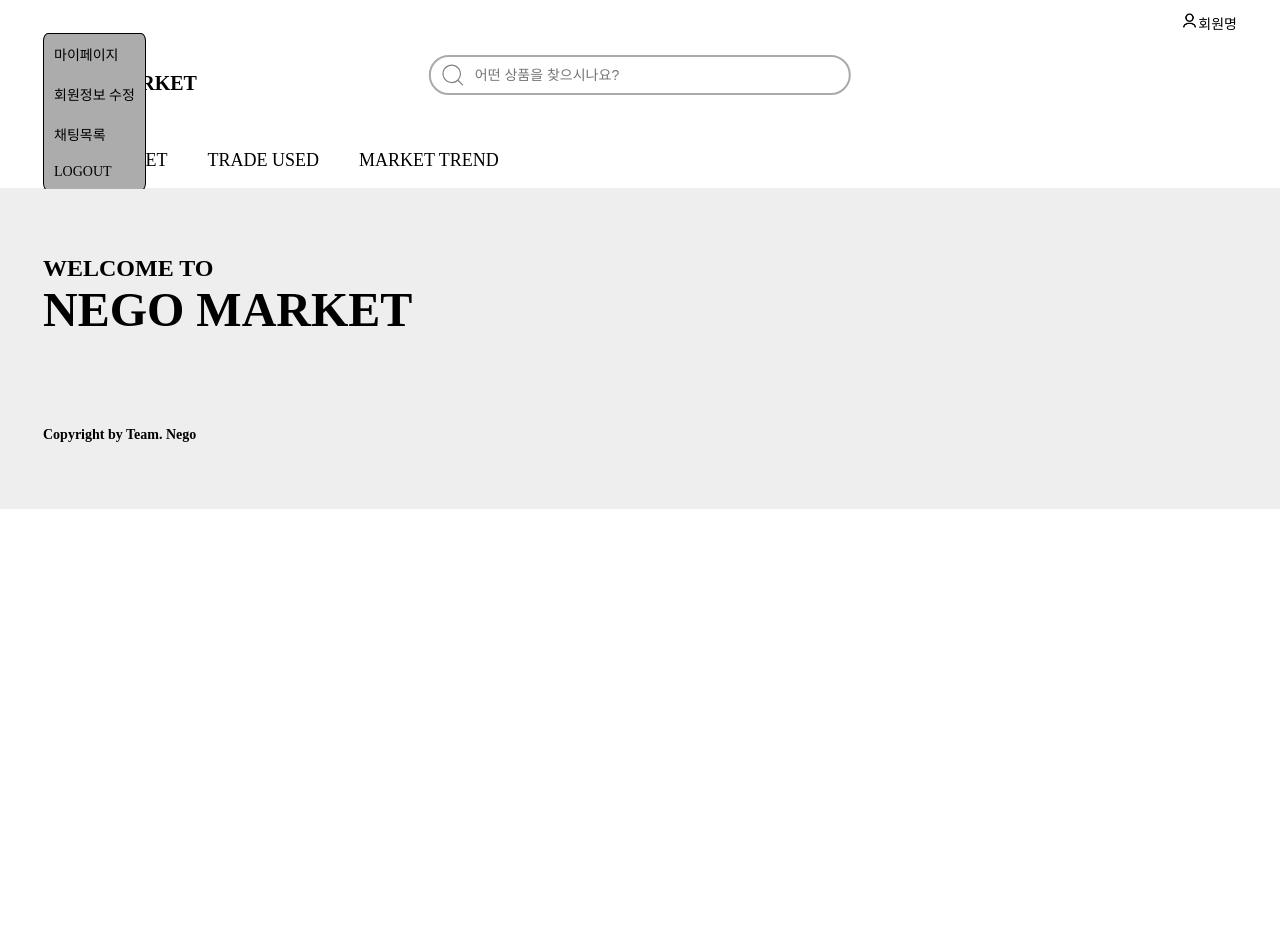
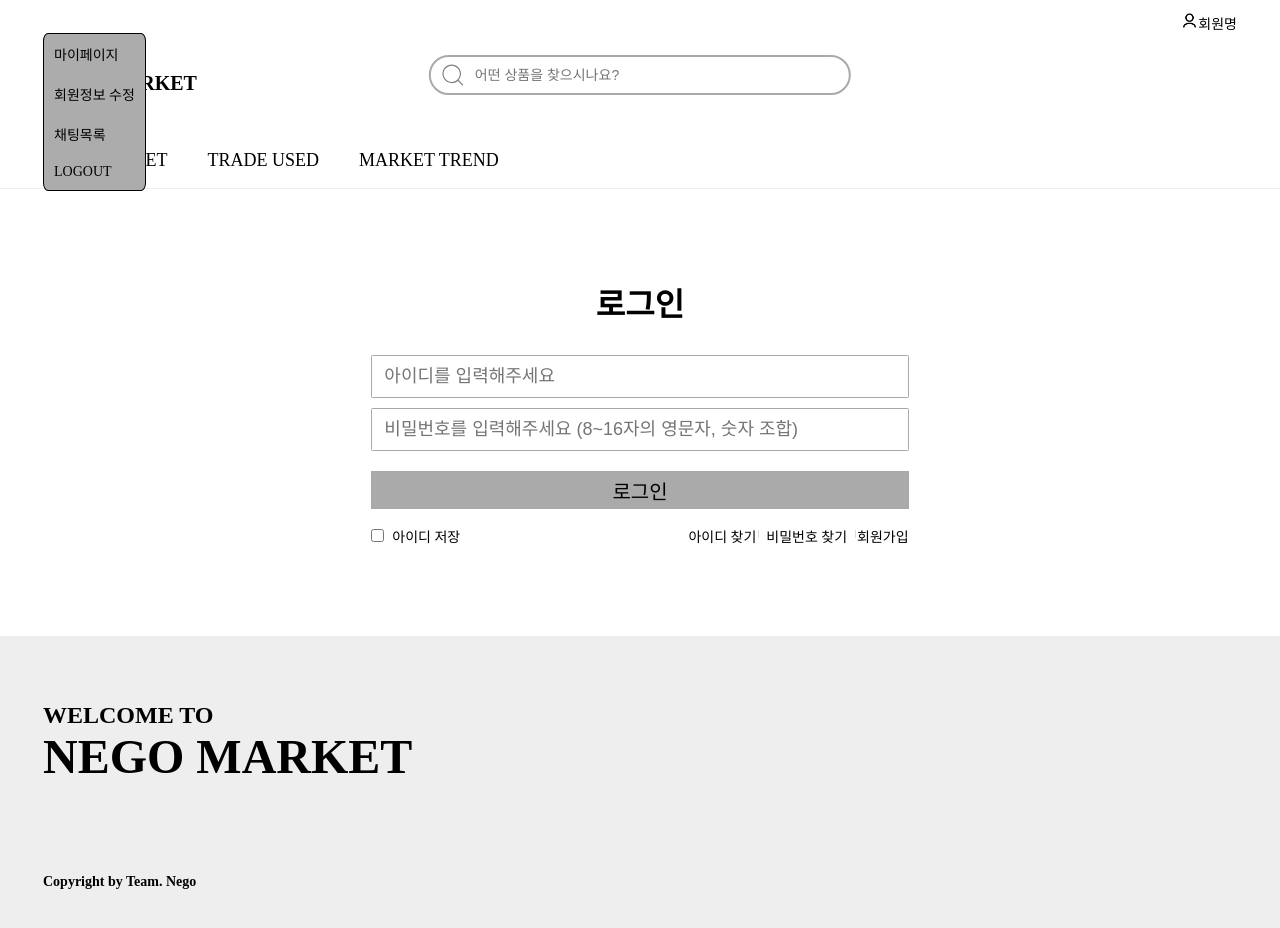
Before and after one commit to dlwnghd/React_FinalProject, a React (Create React App) app: page /login in a window 1280 px wide. Shown: the top 928 px of the page. Before the commit the page ends 800 px from the top, so only its background shows below. Built offline with nearby package versions, Linux system fonts and the light colour scheme; a web font is replaced by a local one.

Commit message:
:lipstick: Design : 로그인 폼 컴포넌트 구성

```diff
--- a/src/Pages/Form/Login/Login.js
+++ b/src/Pages/Form/Login/Login.js
@@ -1,9 +1,133 @@
+import styled from 'styled-components'
+import {
+	FlexBetweenCSS,
+	FlexCenterCSS,
+	WidthAutoCSS,
+} from '../../../Styles/common'
+import Input from '../../../Components/Input/Input'
+import Button from '../../../Components/Button/Button'
+import { Link, useNavigate } from 'react-router-dom'
+
 function Login() {
+	const navigate = useNavigate()
+
 	return (
-		<>
-			<div></div>
-		</>
+		<S.Wrapper>
+			<S.Container>
+				<h1>로그인</h1>
+				<form>
+					<S.StyledInput type="text" placeholder="아이디를 입력해주세요" />
+					<S.StyledInput
+						type="password"
+						placeholder="비밀번호를 입력해주세요 (8~16자의 영문자, 숫자 조합)"
+					/>
+					<S.StyledButton type="button" size={'full'} shape={'square'}>
+						로그인
+					</S.StyledButton>
+				</form>
+				<S.BottomBox>
+					<div>
+						<input type="checkbox" />
+						<label>아이디 저장</label>
+					</div>
+					<ul>
+						<li>아이디 찾기</li>
+						<li>비밀번호 찾기</li>
+						<li onClick={() => navigate('/signup')}>회원가입</li>
+					</ul>
+				</S.BottomBox>
+			</S.Container>
+		</S.Wrapper>
 	)
 }
 
 export default Login
+
+const Wrapper = styled.div`
+	${WidthAutoCSS};
+	${FlexCenterCSS};
+`
+const Container = styled.div`
+	width: 45%;
+	padding: 9rem 0;
+
+	& > h1 {
+		font-size: ${({ theme }) => theme.FONT_SIZE.big};
+		text-align: center;
+	}
+
+	& > form {
+		margin-top: 3rem;
+	}
+`
+
+const StyledInput = styled(Input)`
+	margin-bottom: 1rem;
+`
+
+const StyledButton = styled(Button)`
+	margin-top: 1rem;
+`
+
+const BottomBox = styled.div`
+	${FlexBetweenCSS}
+	margin-top: 1.7rem;
+
+	& > div:first-child {
+		@media screen and (max-width: 600px) {
+			display: none;
+		}
+	}
+
+	& > div > label {
+		margin-left: 0.8rem;
+		padding-top: 0.46rem;
+		font-size: ${({ theme }) => theme.FONT_SIZE.tiny};
+	}
+
+	& > ul > li {
+		display: inline-block;
+		margin-left: 1rem;
+		position: relative;
+		cursor: pointer;
+		font-size: ${({ theme }) => theme.FONT_SIZE.tiny};
+	}
+
+	& > ul > li:first-child {
+		margin-left: 0;
+	}
+
+	& > ul > li:last-child::before,
+	li:first-child::after {
+		content: '';
+		position: absolute;
+		right: 5.3rem;
+		top: 30%;
+		height: 8px;
+		width: 1px;
+		margin-top: -2px;
+		background: #dbdbdb;
+		cursor: default;
+	}
+
+	& > ul > li:first-child::after {
+		right: 0;
+		left: 7rem;
+	}
+`
+
+const StyledLink = styled(Link)`
+	text-decoration: none;
+	font-size: ${({ theme }) => theme.FONT_SIZE.tiny};
+	margin-left: 0.8rem;
+	padding-top: 0.46rem;
+`
+
+const S = {
+	Wrapper,
+	Container,
+	StyledInput,
+	StyledButton,
+	BottomBox,
+	StyledLink,
+}
```
